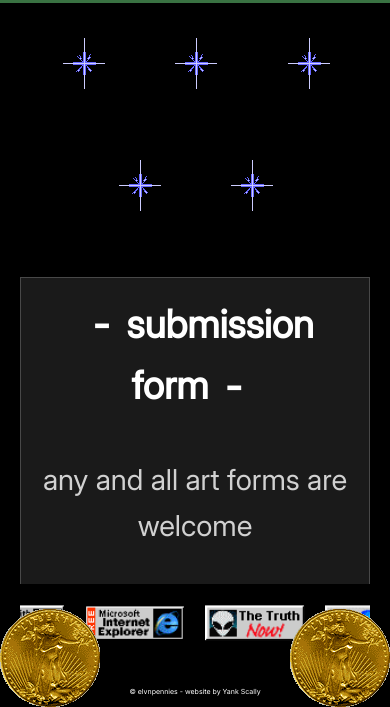
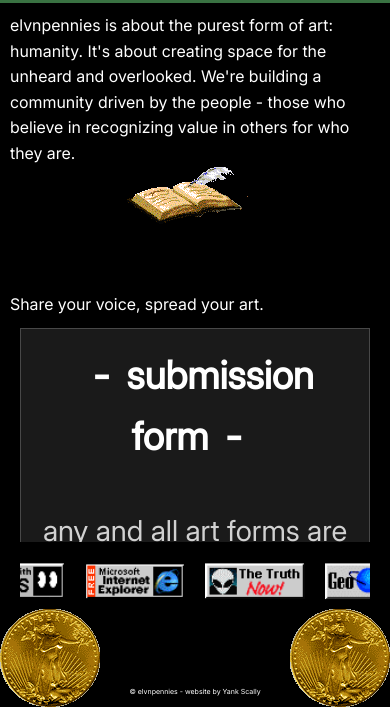
Before and after one commit to elvnpennies/elvnpennies.github.io, a plain HTML site: page share_your_art.html in a window 390 px wide. Shown: the part 137-844 px from the top of the page. Drawn offline with Linux system fonts and the light colour scheme.

Commit message:
added text, other marquee

```diff
--- a/css/layout.css
+++ b/css/layout.css
@@ -157,6 +157,9 @@ marquee {
 }
 
 @media (max-width: 1079px) {
+    marquee {
+        font-size: calc(var(--base-font-size) * 3);
+    }
     .logo-container img {
         padding-top: 25%;
         width: 70%;
@@ -277,6 +280,9 @@ marquee {
         font-size: 32px
     }
 
+
+
+
     .artist-button {
         padding-top: 32px; /* Increased padding for vertical growth */
         padding-bottom: 32px; /* Increased padding for vertical growth */
@@ -335,6 +341,7 @@ marquee {
     margin: 0 auto;
     padding: 20px;
     color: white;
+    font-size: 0.8em;
 }
 
 .share-content h2 {
--- a/share_your_art.html
+++ b/share_your_art.html
@@ -32,13 +32,15 @@
 
                 -->
 
-                <h2>
-                    <img src="assets/twinkle.gif">
-                    <img src="assets/twinkle.gif">
-                    <img src="assets/twinkle.gif">
-                    <img src="assets/twinkle.gif">
-                    <img src="assets/twinkle.gif">
-                </h2>
+
+                elvnpennies is about the purest form of art: humanity. It's about creating space for the unheard and overlooked. We're building a community driven by the people -
+
+                those who believe in recognizing value in others for who they are.
+                <br>
+                <h2><img src="assets/book.gif"></h2>
+                <br>
+                Share your voice, spread your art.
+
                 <a href="https://docs.google.com/forms/d/e/1FAIpQLSdS-FyL7_JJd0gVdcUdDRatCIThGqp3e_Xhu8ZgYIvMQdV0Pg/viewform" class="artist-button">
                     <div class="artist-button-main">submission form</div>
                     <div class="artist-button-description">any and all art forms are welcome</div>
@@ -51,8 +53,14 @@
                     <div class="artist-button-description">connect with us</div>
                 </a>
 
-                <h2><img src="assets/book.gif"></h2>
 
+                <h2>
+                    <img src="assets/twinkle.gif">
+                    <img src="assets/twinkle.gif">
+                    <img src="assets/twinkle.gif">
+                    <img src="assets/twinkle.gif">
+                    <img src="assets/twinkle.gif">
+                </h2>
 
         </div>
     </main>
@@ -73,7 +81,7 @@
                 <img src="assets/blinkies/geocities.gif" alt="Geocities">
                 <img src="assets/blinkies/star.gif" alt="Star">
             </div>
-            <marquee>✧ Welcome to elvnpennies ✧ Share your art with the collective ✧ Join us in creating something beautiful ✧ Art is forever ✧ Express yourself ✧</marquee>
+            <marquee>elvnpennies ✧ for the unheard ✧ the overlooked ✧ the creators ✧</marquee>
             <div class="copyright">&copy; elvnpennies - website by Yank Scally</div>
         </div>
     </footer>
```
Also changed, not shown: index.html (+7 -1 lines), meet_the_collective.html (+8 -1 lines).
